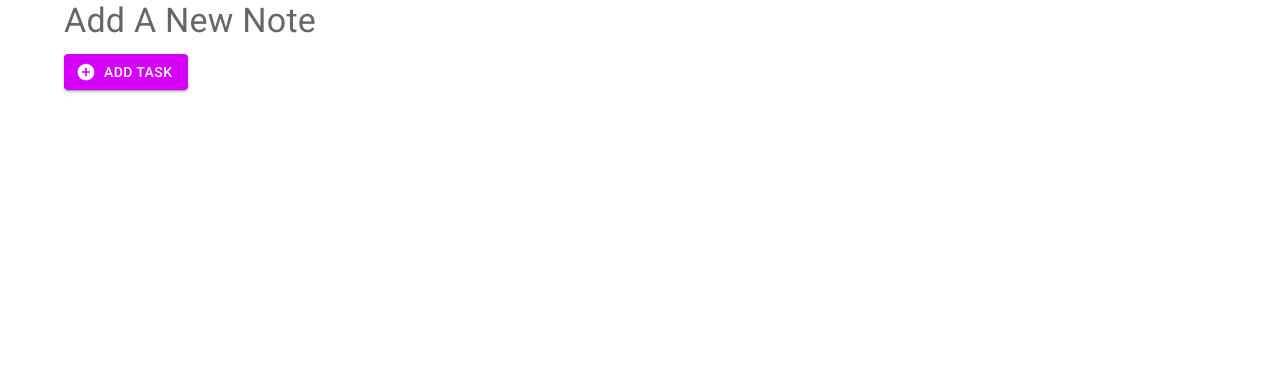
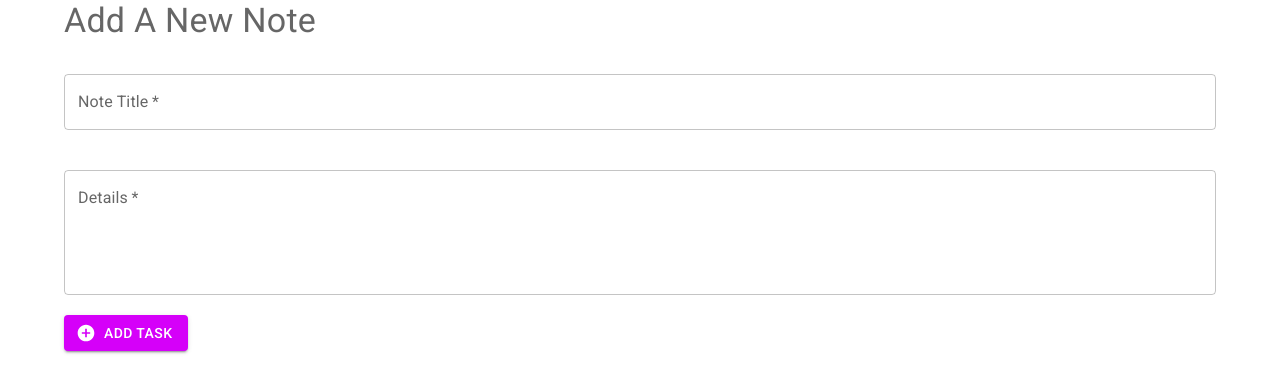
Before and after one commit to SaadJamilAkhtar/react-material-notes-app, a React (Create React App) app: page /add in a window 1280 px wide. Shown: the top 392 px of the page. Built offline with nearby package versions, Linux system fonts and the light colour scheme.

Commit message:
added validation

```diff
--- a/package.json
+++ b/package.json
@@ -7,6 +7,7 @@
     "@emotion/styled": "^11.8.1",
     "@mui/icons-material": "^5.5.1",
     "@mui/material": "^5.5.3",
+    "@mui/styles": "^5.5.3",
     "@testing-library/jest-dom": "^5.16.3",
     "@testing-library/react": "^12.1.4",
     "@testing-library/user-event": "^13.5.0",
--- a/src/pages/Create.js
+++ b/src/pages/Create.js
@@ -1,12 +1,61 @@
-import React from 'react';
+import React, {useState} from 'react';
 import {Button, Typography} from "@mui/material";
 import {Container} from "@mui/material";
 import AddCircleIcon from '@mui/icons-material/AddCircle';
+import TextField from '@mui/material/TextField';
+import {makeStyles} from '@mui/styles';
+
+const useStyles = makeStyles({
+    field: {
+        "&&": {
+            marginTop: 20,
+            marginBottom: 20
+        }
+    },
+});
 
 function Create(props) {
 
-    const submit = () => {
+    const classes = useStyles(props);
+    const [formData, setFormData] = useState({
+        title: "",
+        details: ""
+    });
 
+    const [error, setError] = useState({
+        title: {
+            val: false,
+            text: ''
+        },
+        details: {
+            val: false,
+            text: ''
+        }
+    });
+
+
+    const submit = (e) => {
+        e.preventDefault();
+        setError({
+            title: {
+                val: !formData.title,
+                text: !formData.title?'Please fill this field':''
+            },
+            details: {
+                val:!formData.details,
+                text:!formData.details?'Please fill this field':''
+            }
+        })
+
+        console.log(error)
+
+    }
+
+    const change = (e) => {
+        setFormData({
+            ...formData,
+            [e.target.name]: e.target.value
+        });
     }
 
     return (
@@ -18,6 +67,31 @@ function Create(props) {
             >
                 Add A New Note
             </Typography>
+            <form onSubmit={submit}>
+                <TextField
+                    className={classes.field}
+                    label={"Note Title"}
+                    name={'title'}
+                    value={formData.title}
+                    fullWidth
+                    required
+                    onChange={change}
+                    error={error.title.val}
+                    helperText={error.title.text}
+                />
+                <TextField
+                    className={classes.field}
+                    label={"Details"}
+                    name={'details'}
+                    value={formData.details}
+                    multiline
+                    rows={4}
+                    fullWidth
+                    required
+                    onChange={change}
+                    error={error.details.val}
+                    helperText={error.details.text}
+                />
                 <Button
                     onClick={submit}
                     type={'submit'}
@@ -27,6 +101,7 @@ function Create(props) {
                 >
                     Add Task
                 </Button>
+            </form>
 
         </Container>
     );
--- a/src/styles/style.css
+++ b/src/styles/style.css
@@ -2,4 +2,8 @@
   margin: 0;
 }
 
+.field {
+  margin-bottom: 2rem;
+}
+
 /*# sourceMappingURL=style.css.map */
--- a/src/styles/style.scss
+++ b/src/styles/style.scss
@@ -1,3 +1,7 @@
 * {
   margin: 0;
 }
+
+.field{
+  margin-bottom: 2rem;
+}
```
Also changed, not shown: 2 other files (tests, documents, lock files or other folders). Lines whose indentation alone changed are shown as unchanged.
